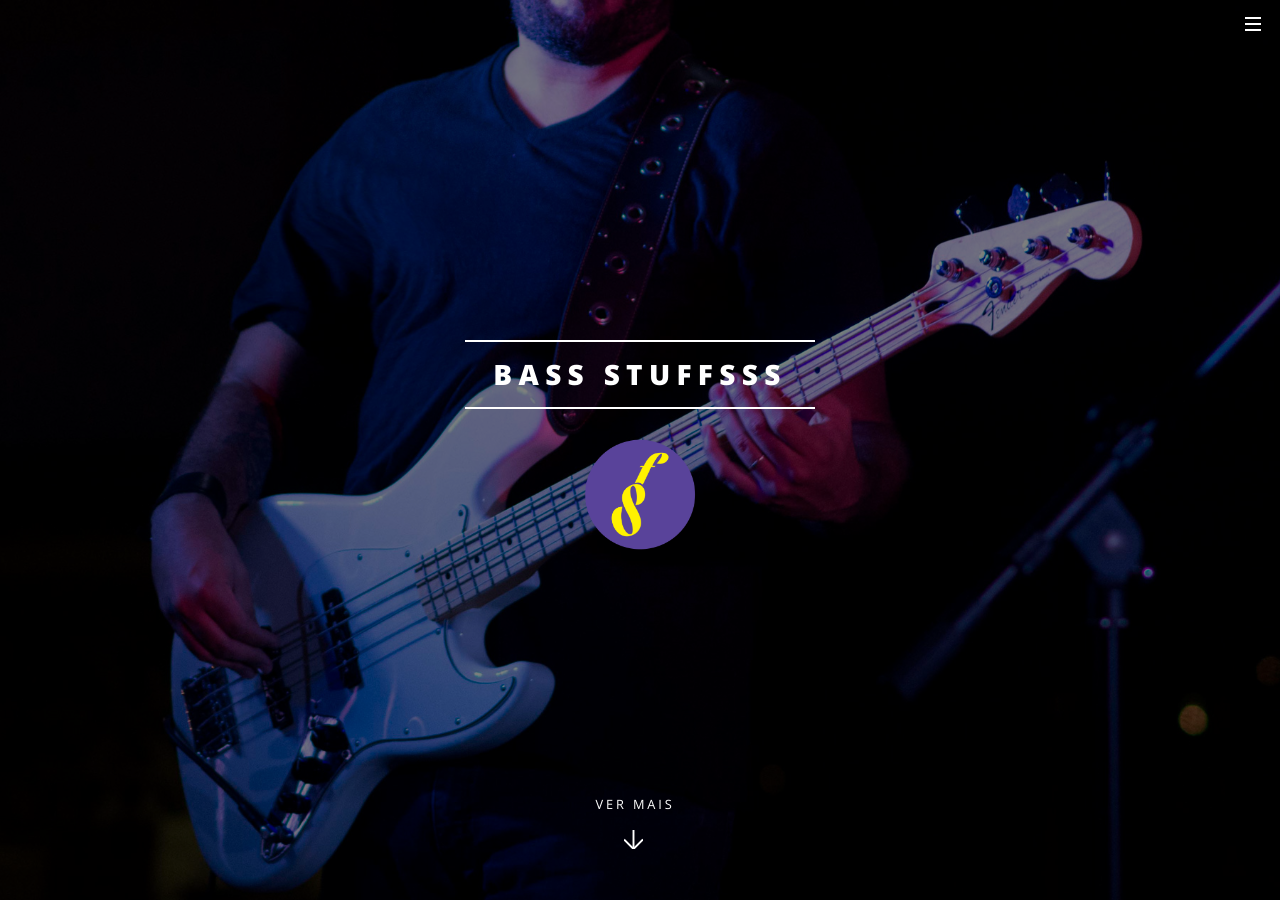
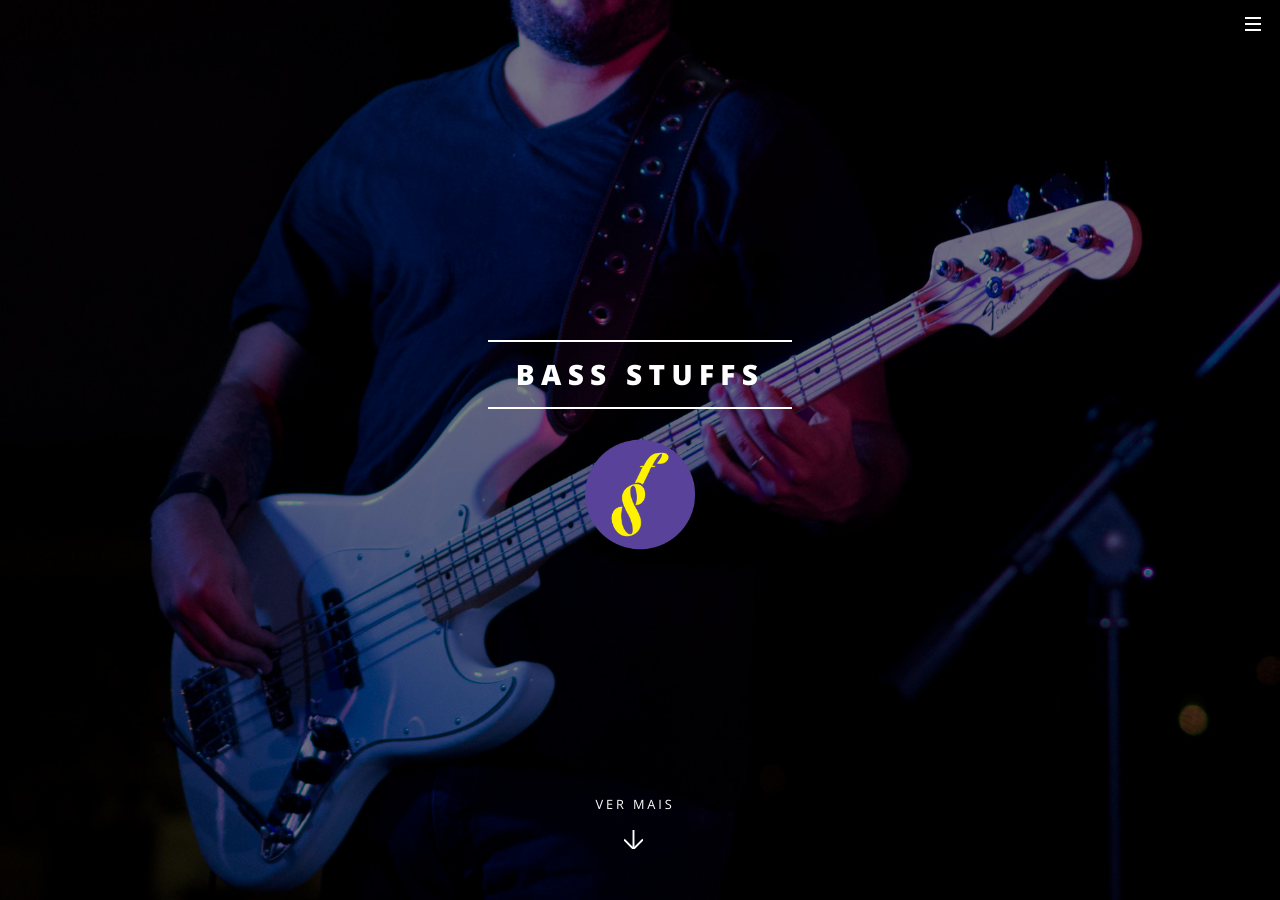
Before and after one commit to fabriciohendrix/bassstuffs.github.io, a Jekyll site: the page built from index.html, in a window 1280 px wide and 900 px high. Built offline with Jekyll 4.4.1, drawn with Linux system fonts in a browser that asks for light colours.

Commit message:
config fix

```diff
--- a/_config.yml
+++ b/_config.yml
@@ -2,7 +2,7 @@
 #
 
 # Site settings
-title: Bass Stuffsss
+title: Bass Stuffs
 description: Bem vindo ao Bass Stuffs de Fabrício Santos. Aqui você vai encontrar vídeos e Coisas de Baixo. Aprenda como tocar músicas no baixo.
 owner: Fabrício Santos # or company name
 first_published: 2017 # if migrating another site, the year of your first publish
@@ -13,7 +13,7 @@ social:
   instagram: https://instagram.com/fabriciodass
   youtube-square: https://www.youtube.com/channel/UCjUaEtReYf_d13sDmIIZOqw?sub_confirmation=1
   facebook-official: https://facebook.com/fabriciodass
-  twitter: https://twitter.com/fabriciohendrix
+  #twitter: https://twitter.com/fabriciohendrix
   #github: https://github.com/<username>
   #linkedin-square: https://linkedin.com/in/<username>
   #google-plus-square: https://plus.google.com/u/0/+<username>
```
